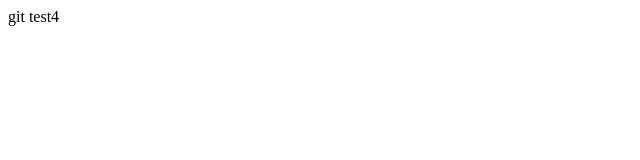
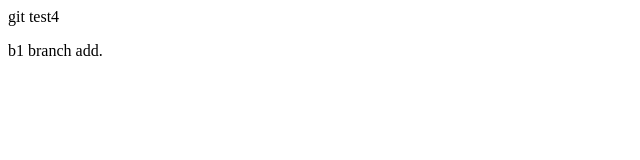
Before and after one commit to phoebe7010/git_test1, a plain HTML site: page index.html in a window 1280 px wide. Shown: the full height of the page, 0-640 px from the left. Drawn offline with Linux system fonts and the light colour scheme.

Commit message:
b1 add .

```diff
--- a/index.html
+++ b/index.html
@@ -9,6 +9,6 @@
 <body>
 
 	 git test4
-
+	<p>b1 branch add. </p>
 </body>
 </html>
```
